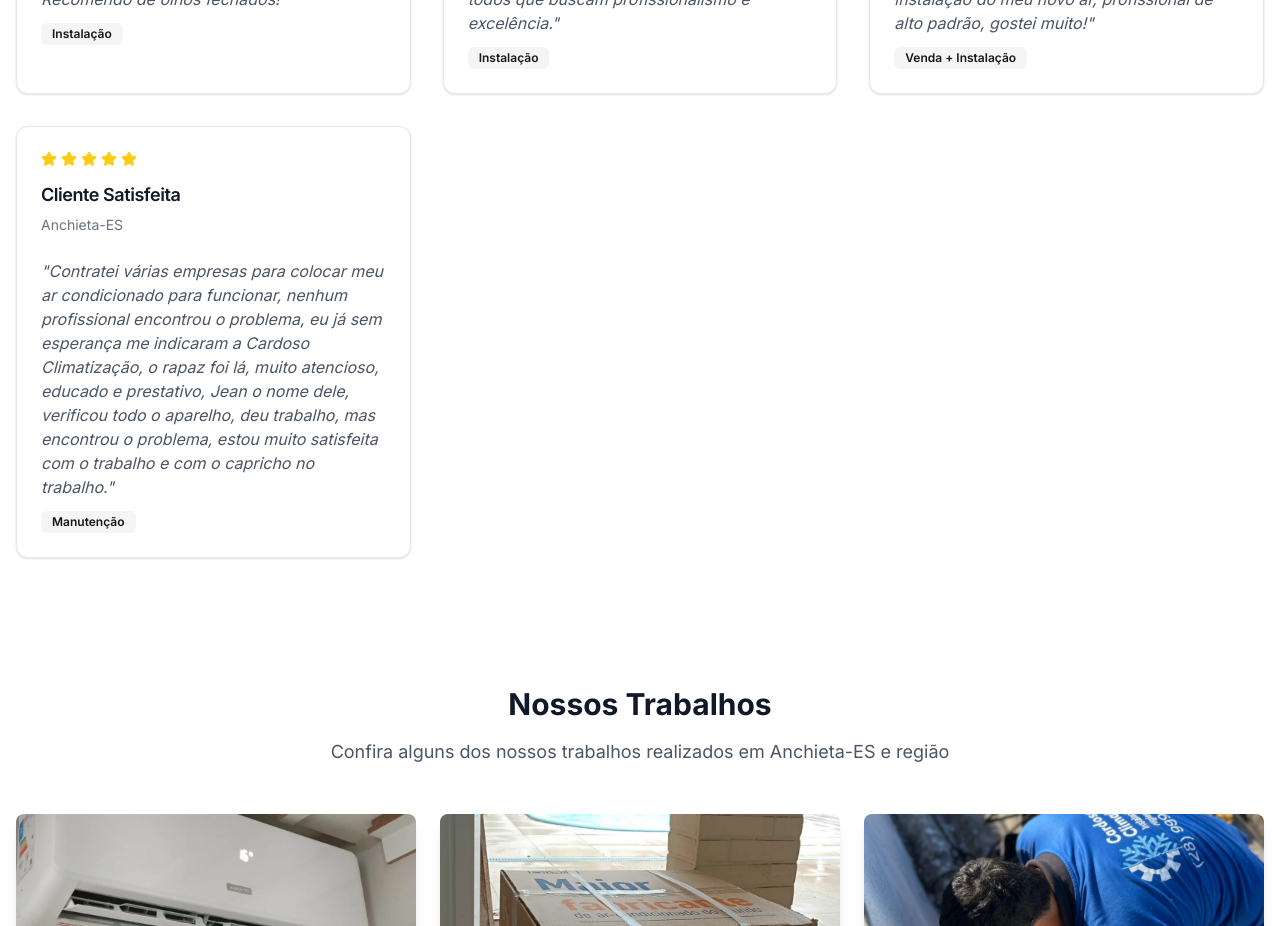
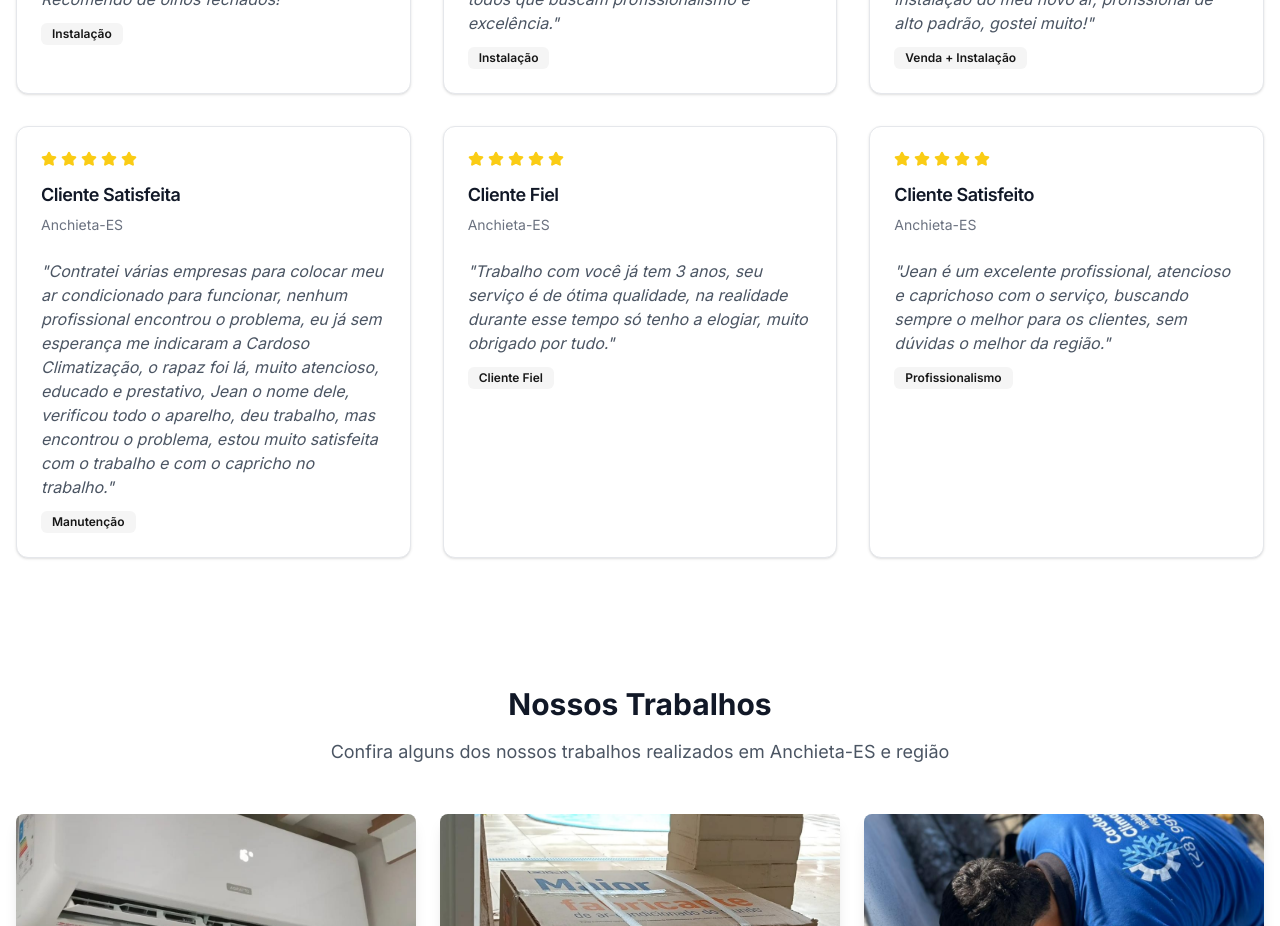
Before and after one commit to danisck/cardosoclimatizacao, a React (Create React App) app in the folder app/frontend/: page / in a window 1280 px wide. Shown: the part 2720-3646 px from the top of the page. Built offline with nearby package versions, Linux system fonts and the light colour scheme.

Commit message:
depoimentos

```diff
--- a/app/frontend/src/data/mock.js
+++ b/app/frontend/src/data/mock.js
@@ -135,6 +135,18 @@ export const mockData = {
       location: "Anchieta-ES",
       comment: "Contratei várias empresas para colocar meu ar condicionado para funcionar, nenhum profissional encontrou o problema, eu já sem esperança me indicaram a Cardoso Climatização, o rapaz foi lá, muito atencioso, educado e prestativo, Jean o nome dele, verificou todo o aparelho, deu trabalho, mas encontrou o problema, estou muito satisfeita com o trabalho e com o capricho no trabalho.",
       service: "Manutenção"
+    },
+    {
+      name: "Cliente Fiel",
+      location: "Anchieta-ES",
+      comment: "Trabalho com você já tem 3 anos, seu serviço é de ótima qualidade, na realidade durante esse tempo só tenho a elogiar, muito obrigado por tudo.",
+      service: "Cliente Fiel"
+    },
+    {
+      name: "Cliente Satisfeito",
+      location: "Anchieta-ES",
+      comment: "Jean é um excelente profissional, atencioso e caprichoso com o serviço, buscando sempre o melhor para os clientes, sem dúvidas o melhor da região.",
+      service: "Profissionalismo"
     }
   ]
 };
```
